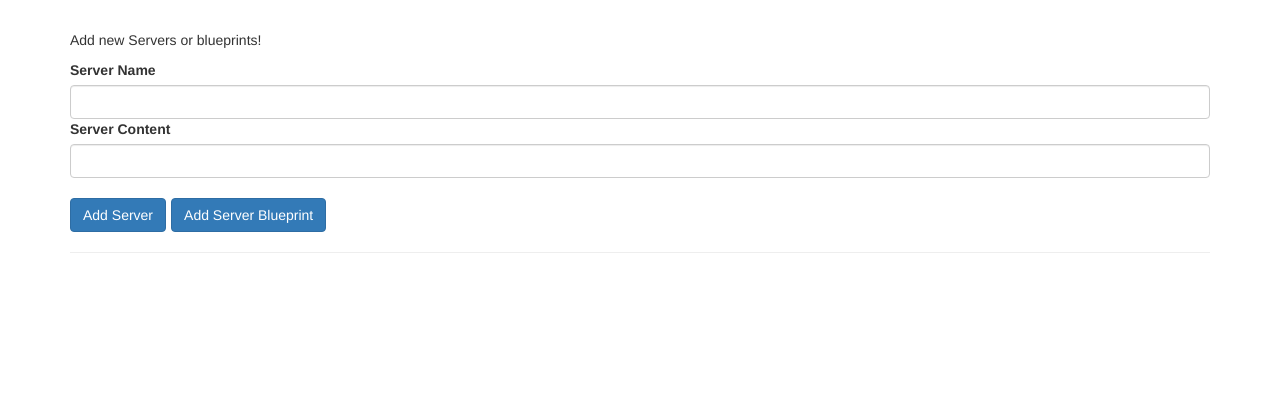
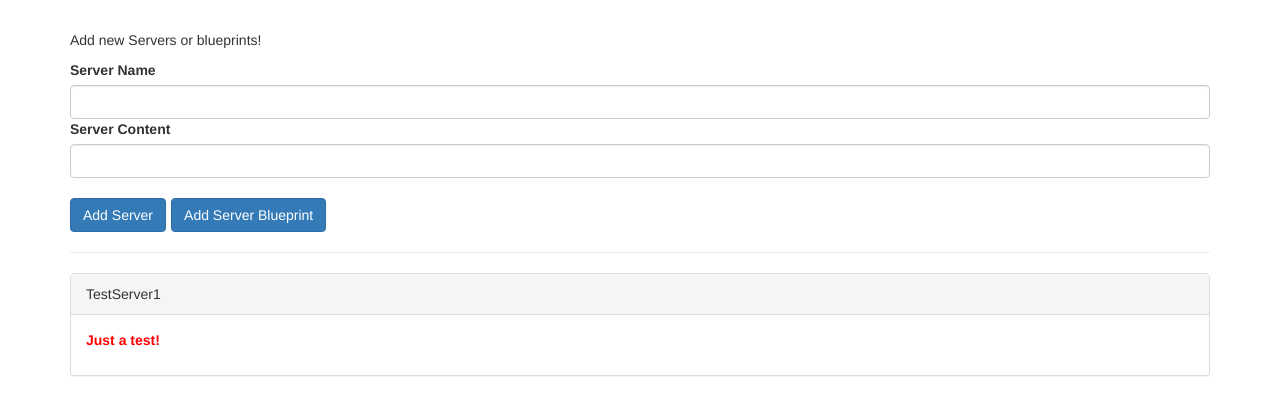
Before and after one commit to elvan/server-dashboard-app-angular-components, an Angular app: page / in a window 1280 px wide. Shown: the top 414 px of the page. Built offline with nearby package versions, Linux system fonts and the light colour scheme.

Commit message:
binding to custom properties

```diff
--- a/src/app/app.component.html
+++ b/src/app/app.component.html
@@ -7,6 +7,7 @@
     <div class="col-xs-12">
       <app-server-element
         *ngFor="let element of serverElements"
+        [element]="element"
       ></app-server-element>
     </div>
   </div>
--- a/src/app/app.component.ts
+++ b/src/app/app.component.ts
@@ -6,5 +6,11 @@ import { Component } from '@angular/core';
   styleUrls: ['./app.component.css'],
 })
 export class AppComponent {
-  serverElements: any = [];
+  serverElements: any = [
+    {
+      type: 'server',
+      name: 'TestServer1',
+      content: 'Just a test!',
+    },
+  ];
 }
--- a/src/app/dashboard/dashboard.component.ts
+++ b/src/app/dashboard/dashboard.component.ts
@@ -6,8 +6,6 @@ import { Component, OnInit } from '@angular/core';
   styleUrls: ['./dashboard.component.css'],
 })
 export class DashboardComponent implements OnInit {
-  serverElements: any = [];
-
   newServerName = '';
   newServerContent = '';
 
@@ -16,18 +14,18 @@ export class DashboardComponent implements OnInit {
   ngOnInit(): void {}
 
   onAddServer() {
-    this.serverElements.push({
-      type: 'server',
-      name: this.newServerName,
-      content: this.newServerContent,
-    });
+    // this.serverElements.push({
+    //   type: 'server',
+    //   name: this.newServerName,
+    //   content: this.newServerContent,
+    // });
   }
 
   onAddBlueprint() {
-    this.serverElements.push({
-      type: 'blueprint',
-      name: this.newServerName,
-      content: this.newServerContent,
-    });
+    // this.serverElements.push({
+    //   type: 'blueprint',
+    //   name: this.newServerName,
+    //   content: this.newServerContent,
+    // });
   }
 }
```
